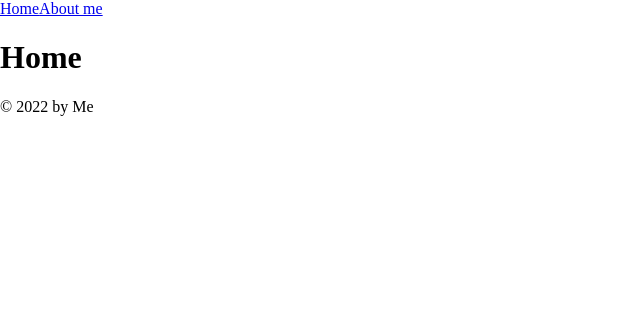
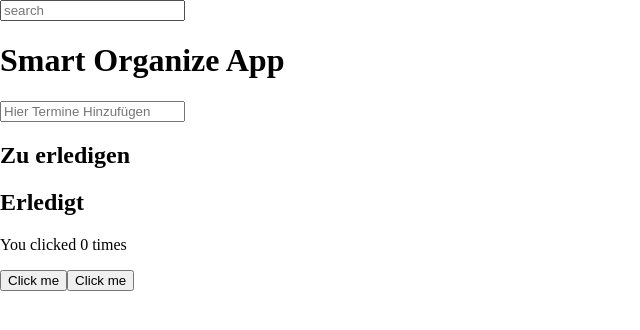
Before and after one commit to Nassir-Al/capstone-project, a Next.js app: page / in a window 1280 px wide. Shown: the top 330 px of the page, without its empty margins (0-640 px from the left). Built offline with nearby package versions, Linux system fonts and the light colour scheme.

Commit message:
Orginaze features

```diff
--- /dev/null
+++ b/src/components/Counter.js
@@ -0,0 +1,12 @@
+import {useState} from 'react';
+
+export default function Example() {
+	const [count, setCount] = useState(0);
+	return (
+		<div>
+			<p>You clicked {count} times</p>
+			<button onClick={() => setCount(count + 1)}>Click me</button>
+			<button onClick={() => setCount(count - 1)}>Click me</button>
+		</div>
+	);
+}
--- /dev/null
+++ b/src/components/useStore.js
@@ -0,0 +1,15 @@
+//import {v4 as uuid} from 'uuid';
+import create from 'zustand';
+
+const useStore = create(set => {
+	return {
+		todos: [],
+		setTodos: todos => {
+			set({
+				todos: todos,
+			});
+		},
+	};
+});
+
+export default useStore;
--- a/src/pages/index.js
+++ b/src/pages/index.js
@@ -1,15 +1,95 @@
-import Head from 'next/head';
+import {useState} from 'react';
+import {v4 as uuid} from 'uuid';
 
-import Layout from '../components/Layout';
+import Counter from '../components/Counter';
+import TodoList from '../components/toList.js';
+import useStore from '../components/useStore';
 
-export default function HomePage() {
+export default function Home() {
+	const todos = useStore(state => state.todos);
+	const setTodos = useStore(state => state.setTodos);
+
+	const [searchQuery, setSearchQuery] = useState('');
+
+	const handleDeleteTodo = id => {
+		setTodos(todos.filter(todo => todo.id !== id));
+	};
+
+	const handleAddtodo = event => {
+		if (event.key === 'Enter') {
+			setTodos([...todos, {id: uuid(), title: event.target.value, done: false}]);
+			event.target.value = '';
+		}
+	};
+
+	// Abhacken von Todos
+	const toggleTodo = id => {
+		setTodos(
+			todos.map(todo => {
+				if (todo.id === id) {
+					return {...todo, done: !todo.done};
+				}
+				return todo;
+			})
+		);
+	};
+
+	const activeTodos = todos.filter(({done}) => !done);
+	const doneTodos = todos.filter(({done}) => done);
+	const filterTodos = todos.filter(todo =>
+		todo.title.toLowerCase().includes(searchQuery.toLowerCase())
+	);
+
+	// Suche von Todos
 	return (
-		<Layout>
-			<Head>
-				<title key="title">My Project</title>
-				<meta key="description" name="description" content="This is my project" />
-			</Head>
-			<h1>Home</h1>
-		</Layout>
+		<div className="main">
+			<div>
+				<input
+					onChange={event => setSearchQuery(event.target.value)}
+					type="text"
+					placeholder="search"
+				></input>
+			</div>
+
+			<div>
+				<h1>Smart Organize App</h1>
+			</div>
+
+			<div>
+				<div>
+					<input
+						onKeyDown={handleAddtodo}
+						type="text"
+						placeholder="Hier Termine Hinzufügen"
+					></input>
+				</div>
+
+				{searchQuery ? (
+					<TodoList
+						title="Suchergebnisse"
+						list={filterTodos}
+						onDeleteTodo={handleDeleteTodo}
+					/>
+				) : (
+					<>
+						<TodoList
+							title="Zu erledigen"
+							list={activeTodos}
+							onDeleteTodo={handleDeleteTodo}
+							onToggleTodo={toggleTodo}
+						/>
+						<TodoList
+							title="Erledigt"
+							list={doneTodos}
+							onDeleteTodo={handleDeleteTodo}
+							onToggleTodo={toggleTodo}
+						/>
+					</>
+				)}
+				<div>
+					<Counter />
+				</div>
+			</div>
+		</div>
 	);
 }
```
